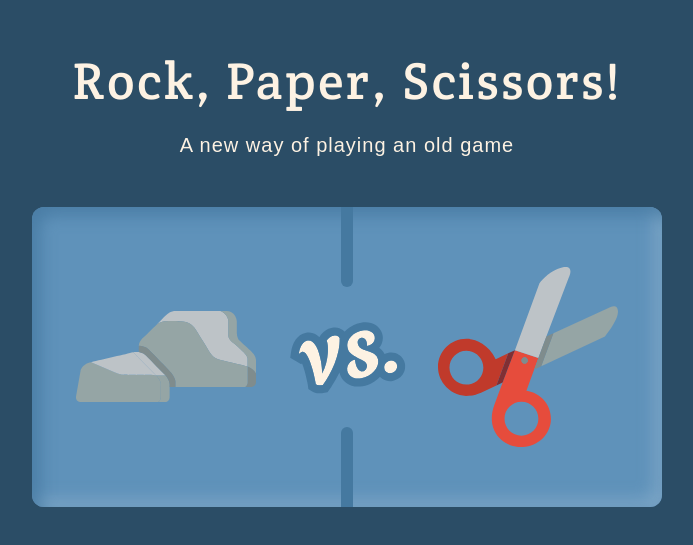
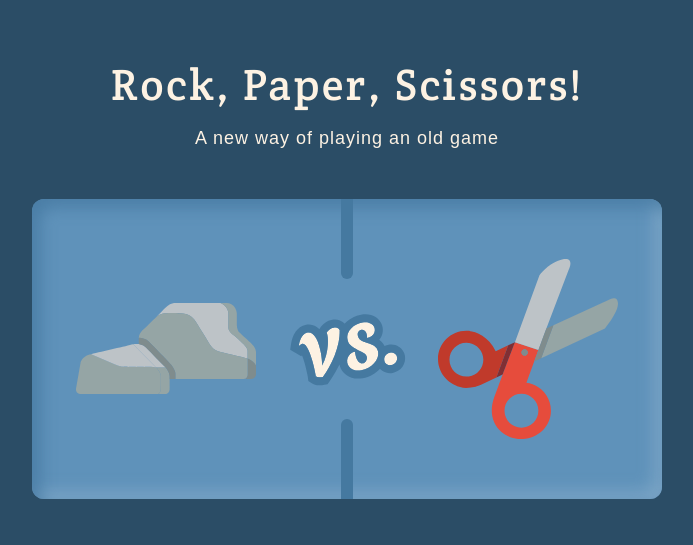
Before and after one commit to lucas-pvg/Rock-Paper-Scissors, a React (Vite) app: page / in a window 1280 px wide. Shown: the part 123-668 px from the top of the page, without its empty margins (293-986 px from the left). Built offline with nearby package versions, Linux system fonts and the light colour scheme; a web font is replaced by a local one.

Commit message:
💄✨ Add className to Title component and style related changes

```diff
--- a/src/components/title/title.module.css
+++ b/src/components/title/title.module.css
@@ -3,15 +3,15 @@
   flex-direction: column;
   justify-content: center;
   align-items: center;
-  gap: 20px;
+  gap: 15px;
 }
 
 .h1 {
-  font-size: 52px;
+  font-size: 44px;
   letter-spacing: 2.4px;
 }
 
 .p {
-  font-size: 20px;
+  font-size: 18px;
   letter-spacing: 1px;
 }
--- a/src/components/title/title.tsx
+++ b/src/components/title/title.tsx
@@ -1,11 +1,15 @@
 import { ComponentProps } from 'react'
 import style from './title.module.css'
 
-interface titleProps extends ComponentProps<'div'> {}
+interface titleProps extends ComponentProps<'div'> {
+  className?: string
+}
 
-export function Title({ ...props }: titleProps) {
+export function Title({ className, ...props }: titleProps) {
+  const classes = className ? `${style.title} ${className}` : style.title
+
   return (
-    <div className={style.title} {...props}>
+    <div className={classes} {...props}>
       <h1 className={style.h1}>Rock, Paper, Scissors!</h1>
       <p className={style.p}>A new way of playing an old game</p>
     </div>
```
